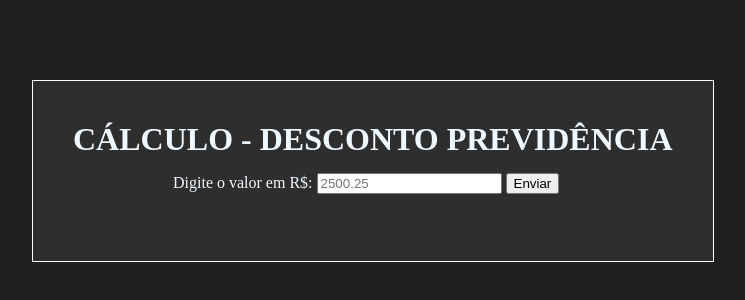
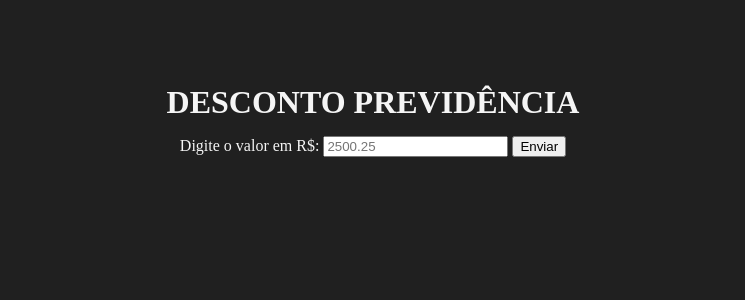
Before and after one commit to xxweell/folhadepagamento, a plain HTML site: page index.html in a window 1280 px wide. Shown: the part 120-420 px from the top of the page, without its empty margins (267-1012 px from the left). Drawn offline with Linux system fonts and the light colour scheme.

Commit message:
atualiza css
utiliza o display flex para posicionamento dos elementos na página

```diff
--- a/index.html
+++ b/index.html
@@ -10,7 +10,7 @@
   </head>
   <body>
     <div class="content">
-      <h1>CÁLCULO - DESCONTO PREVIDÊNCIA</h1>
+      <h1>DESCONTO PREVIDÊNCIA</h1>
       <form action="" id="formulario">
         <p>
           Digite o valor em R$:
--- a/style.css
+++ b/style.css
@@ -2,7 +2,23 @@
   margin: 0;
 }
 
+body {
+  display: flex;
+  height: 60vh;
+  color: whitesmoke;
+  background-color: rgb(32, 32, 32);
+  align-items: center;
+}
+
 .content {
+  width: 100vw;
+  display: flex;
+  flex-direction: column;
+  justify-content: center;
+  align-items: center;
+}
+
+/* .content {
   width: 600px;
   height: 100px;
   border: 1px solid white;
@@ -10,15 +26,13 @@
   padding: 40px;
   color: aliceblue;
   background-color: rgb(46, 46, 46);
-}
+} */
 
-body {
-  background-color: rgb(32, 32, 32);
-}
 
-p {
+
+/* p {
   margin-left: 100px;
-}
+} */
 
 .content h1 {
   margin-bottom: 15px;
```
